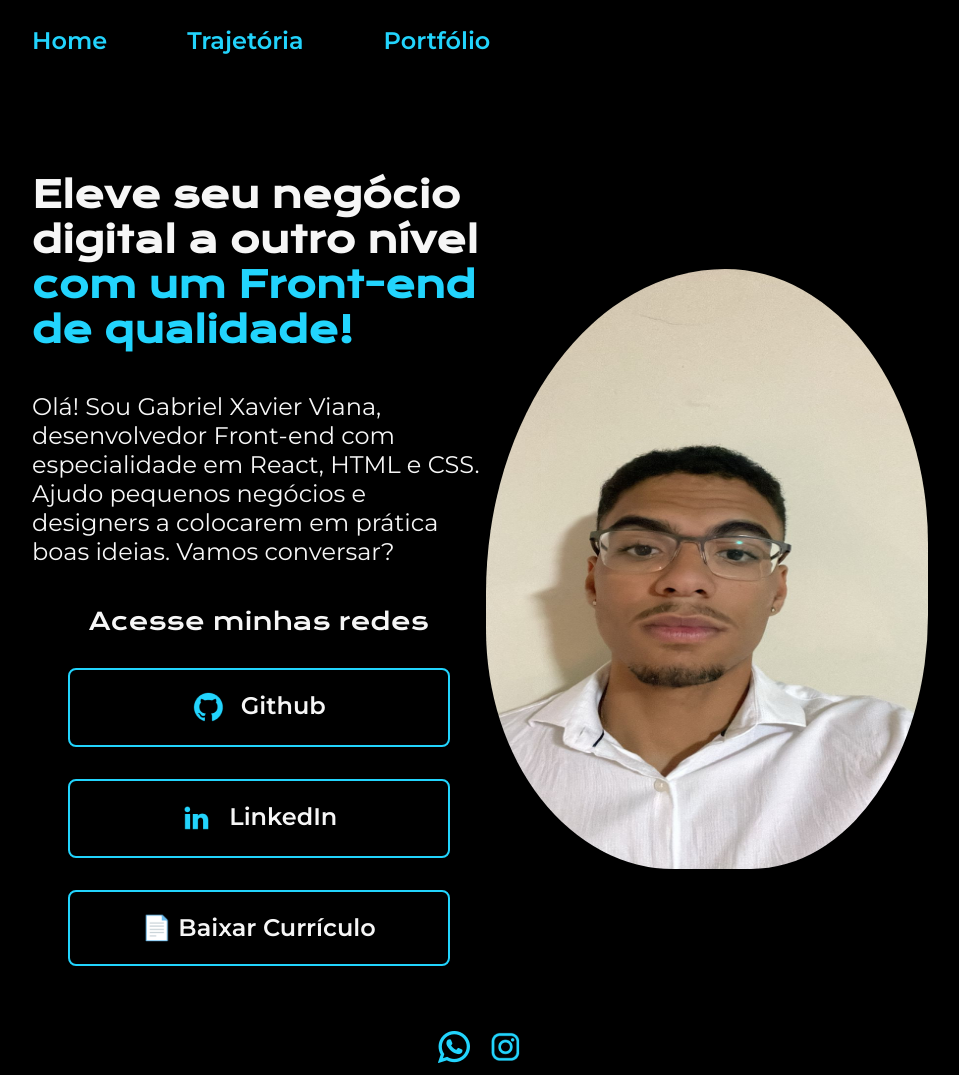
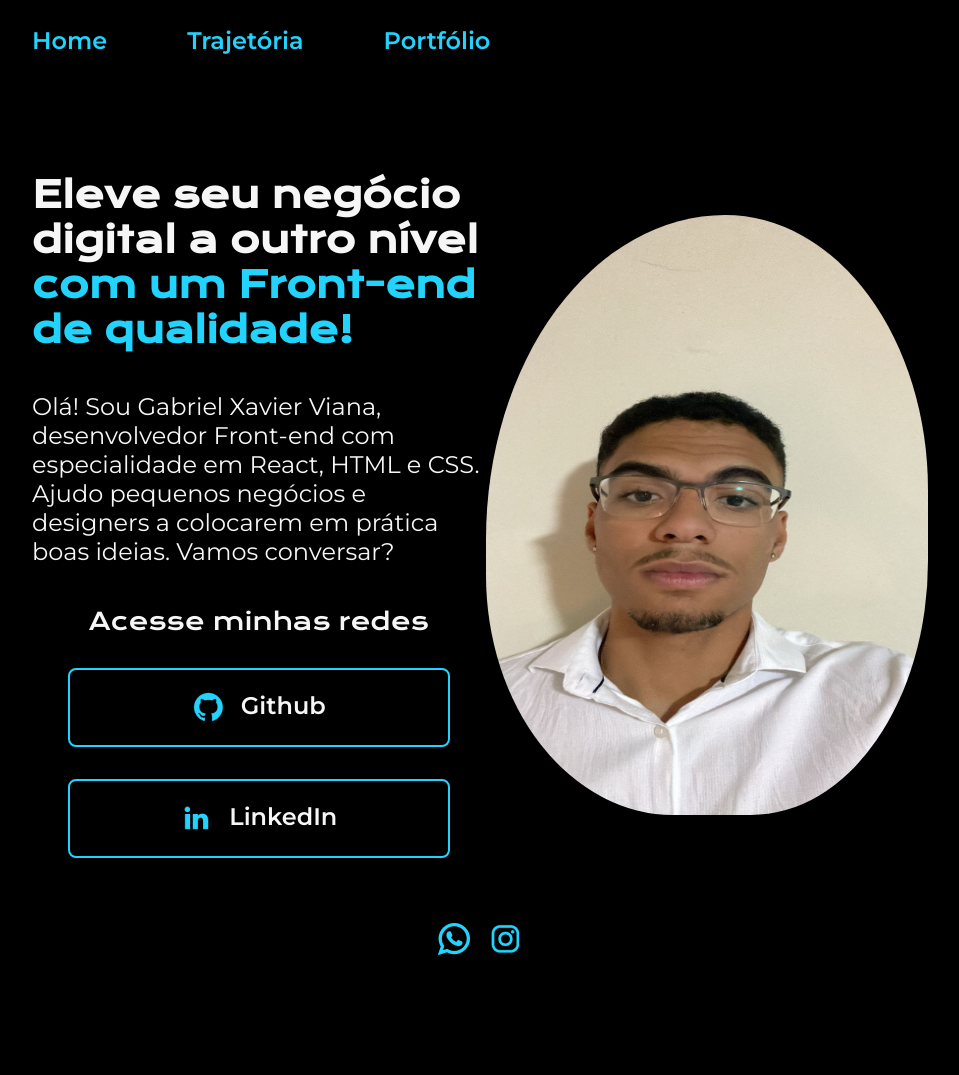
Before and after one commit to XavierNTC/Portfolio, a plain HTML site: page index.html in a window 1280 px wide. Shown: the top 1075 px of the page, without its empty margins (160-1119 px from the left). After the commit the page ends 967 px from the top, so only its background shows below. Drawn offline with nearby package versions, Linux system fonts and the light colour scheme.

Commit message:
Update index.html

```diff
--- a/index.html
+++ b/index.html
@@ -41,9 +41,7 @@
                     LinkedIn
                 </a>
 
-                <a class="apresentacao__links__link" href="curriculo-gabriel.pdf" download="Curriculo_Gabriel_Xavier_Viana.pdf">
-                  📄 Baixar Currículo
-                </a>
+
 
 
             </div>
```
